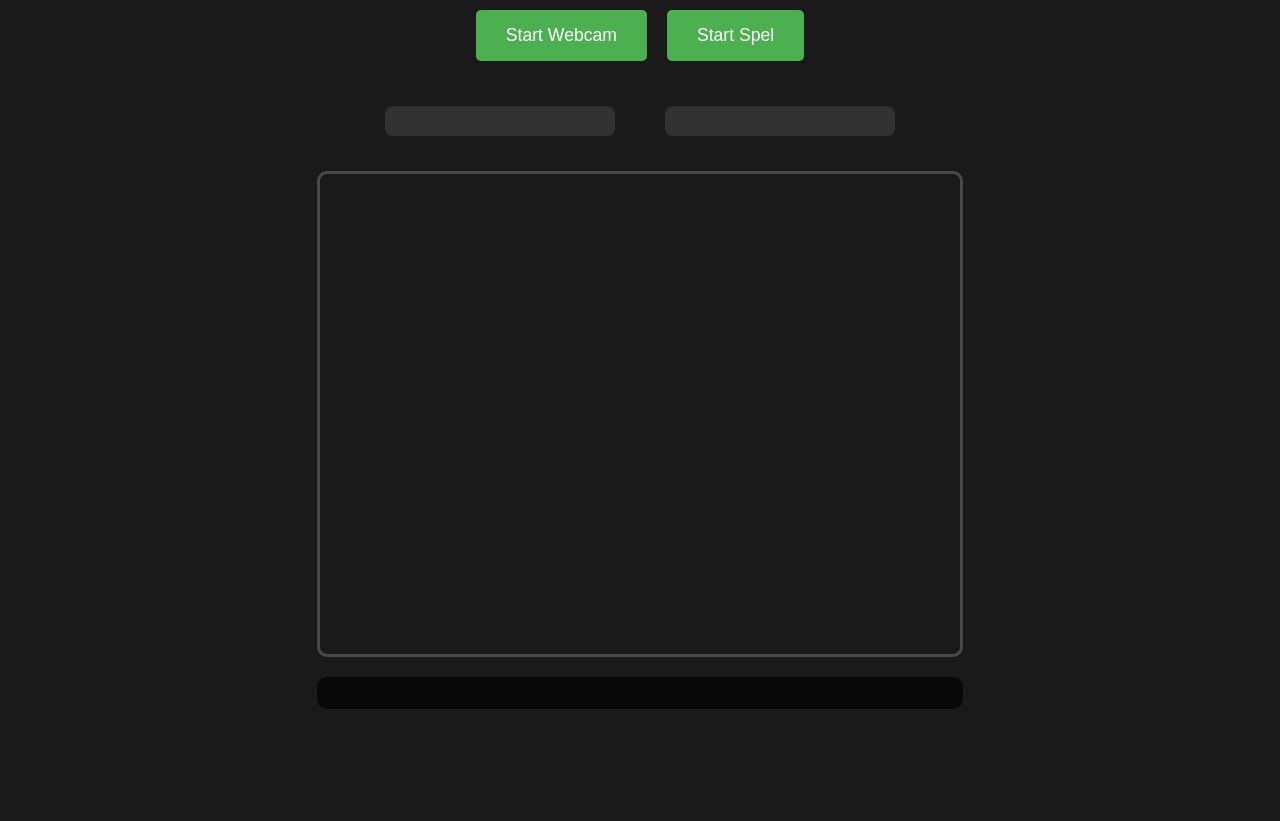
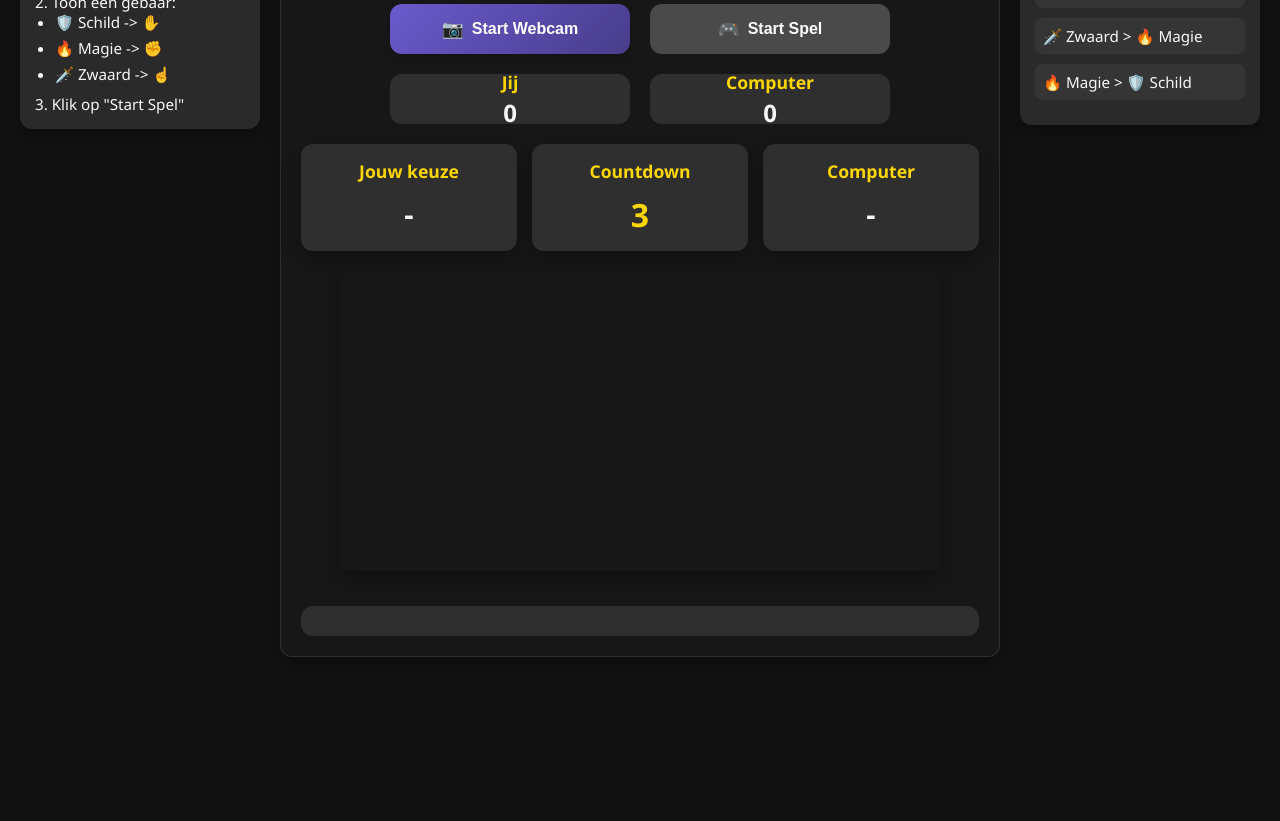
Before and after one commit to Mathijs-04/PRG8-Interface, a plain HTML site: page index.html in a window 1280 px wide. Shown: the part 100-921 px from the top of the page. After the commit the page ends 800 px from the top, so only its background shows below. Drawn offline with Linux system fonts and the light colour scheme.

Commit message:
Updated gameplay and styling

```diff
--- a/index.html
+++ b/index.html
@@ -3,30 +3,83 @@
 <head>
     <meta charset="UTF-8">
     <meta name="viewport" content="width=device-width, initial-scale=1.0">
-    <title>Schild Magie Zwaard</title>
+    <title>PRG8</title>
     <link rel="stylesheet" href="./style.css">
     <script defer type="module" src="./script.js"></script>
     <script src="https://unpkg.com/ml5@1/dist/ml5.min.js"></script>
 </head>
 <body>
-<section>
-    <h1>Schild ⚔️ Magie ⚔️ Zwaard</h1>
-    <div id="gameControls">
-        <button id="webcamButton">Start Webcam</button>
-        <button id="startGame">Start Spel</button>
+<div class="page-layout">
+    <div class="side-panel instructions">
+        <h3>Hoe speel je?</h3>
+        <p>1. Start de webcam</p>
+        <p>2. Toon een gebaar:</p>
+        <ul>
+            <li>🛡️ Schild -> ✋</li>
+            <li>🔥 Magie -> ✊</li>
+            <li>🗡️ Zwaard -> ☝️</li>
+        </ul>
+        <p>3. Klik op "Start Spel"</p>
     </div>
-    <div class="gameInfo">
-        <div id="countdown" class="infoBox"></div>
-        <div id="computerChoice" class="infoBox"></div>
-    </div>
-    <div class="videoView">
-        <div style="position: relative;">
-            <video id="webcam" muted autoplay playsinline></video>
-            <canvas id="output_canvas"></canvas>
+
+    <div class="game-container">
+        <header class="game-header">
+            <h1>⚔️ SCHILD MAGIE ZWAARD ⚔️</h1>
+        </header>
+
+        <div class="main-content">
+            <div class="game-controls">
+                <button id="webcamButton" class="control-button">
+                    <span class="button-icon">📷</span> Start Webcam
+                </button>
+                <button id="startGame" class="control-button" disabled>
+                    <span class="button-icon">🎮</span> Start Spel
+                </button>
+            </div>
+
+            <div class="score-display">
+                <div class="score-box">
+                    <h3>Jij</h3>
+                    <div id="playerScore">0</div>
+                </div>
+                <div class="score-box">
+                    <h3>Computer</h3>
+                    <div id="computerScore">0</div>
+                </div>
+            </div>
+
+            <div class="game-info">
+                <div class="info-card">
+                    <h3>Jouw keuze</h3>
+                    <div id="predictionDiv" class="choice-display">-</div>
+                </div>
+                <div class="info-card">
+                    <h3>Countdown</h3>
+                    <div id="countdown" class="countdown-display">3</div>
+                </div>
+                <div class="info-card">
+                    <h3>Computer</h3>
+                    <div id="computerChoice" class="choice-display">-</div>
+                </div>
+            </div>
+
+            <div class="video-container">
+                <div class="video-wrapper">
+                    <video id="webcam" muted autoplay playsinline></video>
+                    <canvas id="output_canvas"></canvas>
+                </div>
+            </div>
+
+            <div id="result" class="result-display"></div>
         </div>
     </div>
-    <div id="predictionDiv" class="predictionBox"></div>
-    <div id="result" class="resultBox"></div>
-</section>
+
+    <div class="side-panel rules">
+        <h3>Wie wint van wie?</h3>
+        <div class="rule-item">🛡️ Schild > 🗡️ Zwaard</div>
+        <div class="rule-item">🗡️ Zwaard > 🔥 Magie</div>
+        <div class="rule-item">🔥 Magie > 🛡️ Schild</div>
+    </div>
+</div>
 </body>
 </html>
--- a/style.css
+++ b/style.css
@@ -1,91 +1,260 @@
+:root {
+    --primary: #6a5acd;
+    --primary-dark: #483d8b;
+    --secondary: #ffd700;
+    --success: #4CAF50;
+    --danger: #ff4444;
+    --light: #f8f9fa;
+    --dark: #1a1a1a;
+    --gray: #4a4a4a;
+    --bg-color: #121212;
+    --card-bg: rgba(255, 255, 255, 0.1);
+    --border-radius: 12px;
+    --box-shadow: 0 8px 16px rgba(0, 0, 0, 0.3);
+}
+
+* {
+    margin: 0;
+    padding: 0;
+    box-sizing: border-box;
+}
+
 body {
-    font-family: 'Arial', sans-serif;
-    margin: 2em;
-    background: #1a1a1a;
-    color: white;
+    font-family: 'Segoe UI', Tahoma, Geneva, Verdana, sans-serif;
+    background-color: var(--bg-color);
+    color: var(--light);
+    min-height: 100vh;
+    padding: 20px;
+    display: flex;
+    justify-content: center;
+}
+
+.page-layout {
+    display: grid;
+    grid-template-columns: 1fr 3fr 1fr;
+    gap: 20px;
+    align-items: start;
+    width: 100%;
+    max-width: 1400px;
+}
+
+.side-panel {
+    background: var(--card-bg);
+    border-radius: var(--border-radius);
+    padding: 15px;
+    box-shadow: var(--box-shadow);
+    font-size: 0.95rem;
+}
+
+.side-panel h3 {
+    color: var(--secondary);
+    margin-bottom: 10px;
+    font-size: 1.2rem;
+}
+
+.side-panel ul {
+    padding-left: 20px;
+    margin-bottom: 10px;
+}
+
+.side-panel li {
+    margin-bottom: 6px;
+}
+
+.rule-item {
+    padding: 8px;
+    background: rgba(255,255,255,0.05);
+    border-radius: 8px;
+    margin-bottom: 10px;
+}
+
+.game-container {
+    width: 100%;
+    background: rgba(26, 26, 26, 0.8);
+    border-radius: var(--border-radius);
+    padding: 20px;
+    box-shadow: var(--box-shadow);
+    backdrop-filter: blur(10px);
+    border: 1px solid rgba(255, 255, 255, 0.1);
+}
+
+.game-header {
+    text-align: center;
+    margin-bottom: 20px;
+}
+
+.game-header h1 {
+    color: var(--secondary);
+    font-size: 2rem;
+    margin-bottom: 8px;
+    text-shadow: 0 2px 4px rgba(0, 0, 0, 0.5);
+}
+
+.main-content {
     display: flex;
     flex-direction: column;
     align-items: center;
 }
 
-h1 {
-    color: #ffd700;
-    text-align: center;
-    margin-bottom: 30px;
+.game-controls,
+.score-display {
+    display: flex;
+    justify-content: space-between;
+    gap: 20px;
+    width: 100%;
+    max-width: 500px;
+    margin-bottom: 20px;
 }
 
-#gameControls {
+.control-button {
+    flex: 1;
+    background: linear-gradient(135deg, var(--primary), var(--primary-dark));
+    color: white;
+    padding: 14px 0;
+    border: none;
+    border-radius: var(--border-radius);
+    cursor: pointer;
+    font-size: 1rem;
+    font-weight: 600;
+    transition: all 0.3s ease;
     display: flex;
+    align-items: center;
     justify-content: center;
-    gap: 20px;
-    margin-bottom: 30px;
-}
-
-.videoView {
-    position: relative;
-    width: 640px;
-    height: 480px;
-    margin: 20px auto;
-    border: 3px solid #4a4a4a;
-    border-radius: 10px;
-    overflow: hidden;
-}
-
-button {
-    background: #4CAF50;
-    color: white;
-    padding: 15px 30px;
-    border: none;
-    border-radius: 5px;
-    cursor: pointer;
-    font-size: 1.1em;
-    transition: all 0.3s;
-}
-
-button:hover {
-    background: #45a049;
-    transform: scale(1.05);
-}
-
-.predictionBox {
-    font-size: 2rem;
-    color: white;
-    background: rgba(0,0,0,0.7);
-    padding: 1rem 2rem;
-    border-radius: 10px;
-    margin: 20px 0;
+    gap: 8px;
+    box-shadow: 0 4px 8px rgba(0, 0, 0, 0.2);
+    height: 50px;
+    min-width: 0;
     text-align: center;
 }
 
-.infoBox {
-    font-size: 1.5rem;
-    margin: 15px;
-    padding: 15px;
-    background: rgba(255,255,255,0.1);
-    border-radius: 8px;
-    min-width: 200px;
-    text-align: center;
+.control-button:hover {
+    transform: translateY(-2px);
+    box-shadow: 0 6px 12px rgba(0, 0, 0, 0.3);
+    background: linear-gradient(135deg, var(--primary-dark), var(--primary));
 }
 
-.gameInfo {
-    display: flex;
-    justify-content: center;
-    gap: 20px;
-    margin: 20px 0;
+.control-button:disabled {
+    background: var(--gray);
+    cursor: not-allowed;
+    transform: none;
+    box-shadow: none;
 }
 
-.resultBox {
+.button-icon {
+    font-size: 1.1rem;
+}
+
+.score-box {
+    flex: 1;
+    text-align: center;
+    background: var(--card-bg);
+    padding: 10px 0;
+    border-radius: var(--border-radius);
+    min-width: 0;
+    height: 50px;
+    display: flex;
+    flex-direction: column;
+    justify-content: center;
+}
+
+.score-box h3 {
+    color: var(--secondary);
+    margin-bottom: 2px;
+    font-size: 1.1rem;
+}
+
+.score-box div {
+    font-size: 1.5rem;
+    font-weight: bold;
+}
+
+.game-info {
+    display: grid;
+    grid-template-columns: repeat(3, 1fr);
+    gap: 15px;
+    margin-bottom: 20px;
+    width: 100%;
+}
+
+.info-card {
+    background: var(--card-bg);
+    border-radius: var(--border-radius);
+    padding: 15px;
+    text-align: center;
+    box-shadow: var(--box-shadow);
+}
+
+.info-card h3 {
+    color: var(--secondary);
+    margin-bottom: 10px;
+    font-size: 1.1rem;
+}
+
+.choice-display {
+    font-size: 1.8rem;
+    font-weight: bold;
+    min-height: 40px;
+    display: flex;
+    align-items: center;
+    justify-content: center;
+}
+
+.countdown-display {
     font-size: 2rem;
-    margin: 20px;
-    padding: 20px;
-    text-align: center;
+    font-weight: bold;
+    color: var(--secondary);
+}
+
+.video-container {
+    width: 100%;
+    margin-bottom: 20px;
+}
+
+.video-wrapper {
+    position: relative;
+    width: 100%;
+    max-width: 600px;
+    margin: 0 auto;
+    border-radius: var(--border-radius);
+    overflow: hidden;
+    box-shadow: var(--box-shadow);
+}
+
+video, #output_canvas {
+    width: 100%;
+    display: block;
+    transform: rotateY(180deg);
 }
 
 #output_canvas {
+    position: absolute;
+    top: 0;
+    left: 0;
     z-index: 1;
-    transform: rotateY(180deg);
 }
 
-video {
-    transform: rotateY(180deg);
+.result-display {
+    font-size: 1.8rem;
+    font-weight: bold;
+    text-align: center;
+    padding: 15px;
+    border-radius: var(--border-radius);
+    margin-top: 15px;
+    background: var(--card-bg);
+    width: 100%;
 }
+
+.win {
+    color: var(--success);
+    background: rgba(76, 175, 80, 0.2);
+}
+
+.lose {
+    color: var(--danger);
+    background: rgba(255, 68, 68, 0.2);
+}
+
+.draw {
+    color: var(--secondary);
+    background: rgba(255, 215, 0, 0.2);
+}
```
Also changed, not shown: script.js (+34 -19 lines).
